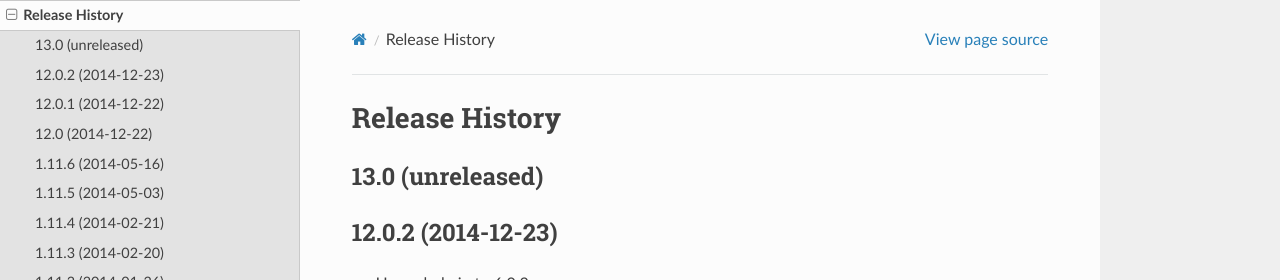
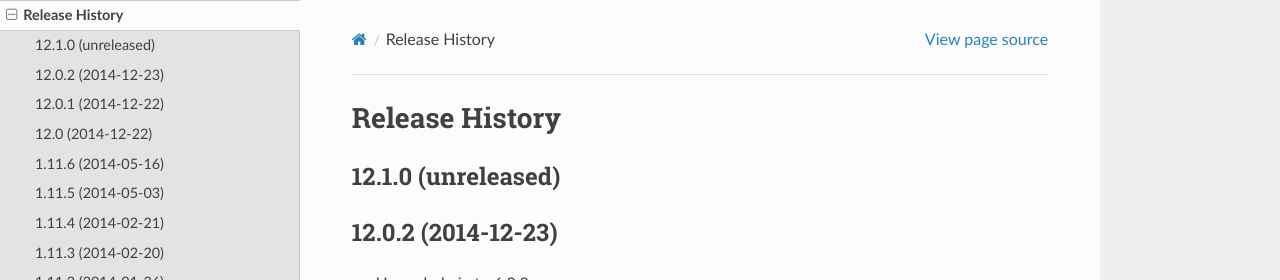
Before and after one commit to pypa/virtualenv, a Sphinx documentation site: the page built from docs/changes.rst, in a window 1280 px wide and 900 px high. Shown: the top 280 px of the window. Built offline with Sphinx 7.4.7 and the Read the Docs theme 2.0.0, drawn with Linux system fonts in a browser that asks for light colours.

Commit message:
switch to 12.1.0 for development release

```diff
--- a/docs/changes.rst
+++ b/docs/changes.rst
@@ -1,8 +1,8 @@
 Release History
 ===============
 
-13.0 (unreleased)
-~~~~~~~~~~~~~~~~~
+12.1.0 (unreleased)
+~~~~~~~~~~~~~~~~~~~
 
 12.0.2 (2014-12-23)
 ~~~~~~~~~~~~~~~~~~~
--- a/virtualenv.py
+++ b/virtualenv.py
@@ -2,7 +2,7 @@
 """Create a "virtual" Python installation
 """
 
-__version__ = "13.0.dev0"
+__version__ = "12.1.dev0"
 virtualenv_version = __version__  # legacy
 
 # NB: avoid placing additional imports here, before sys.path is fixed!
```
